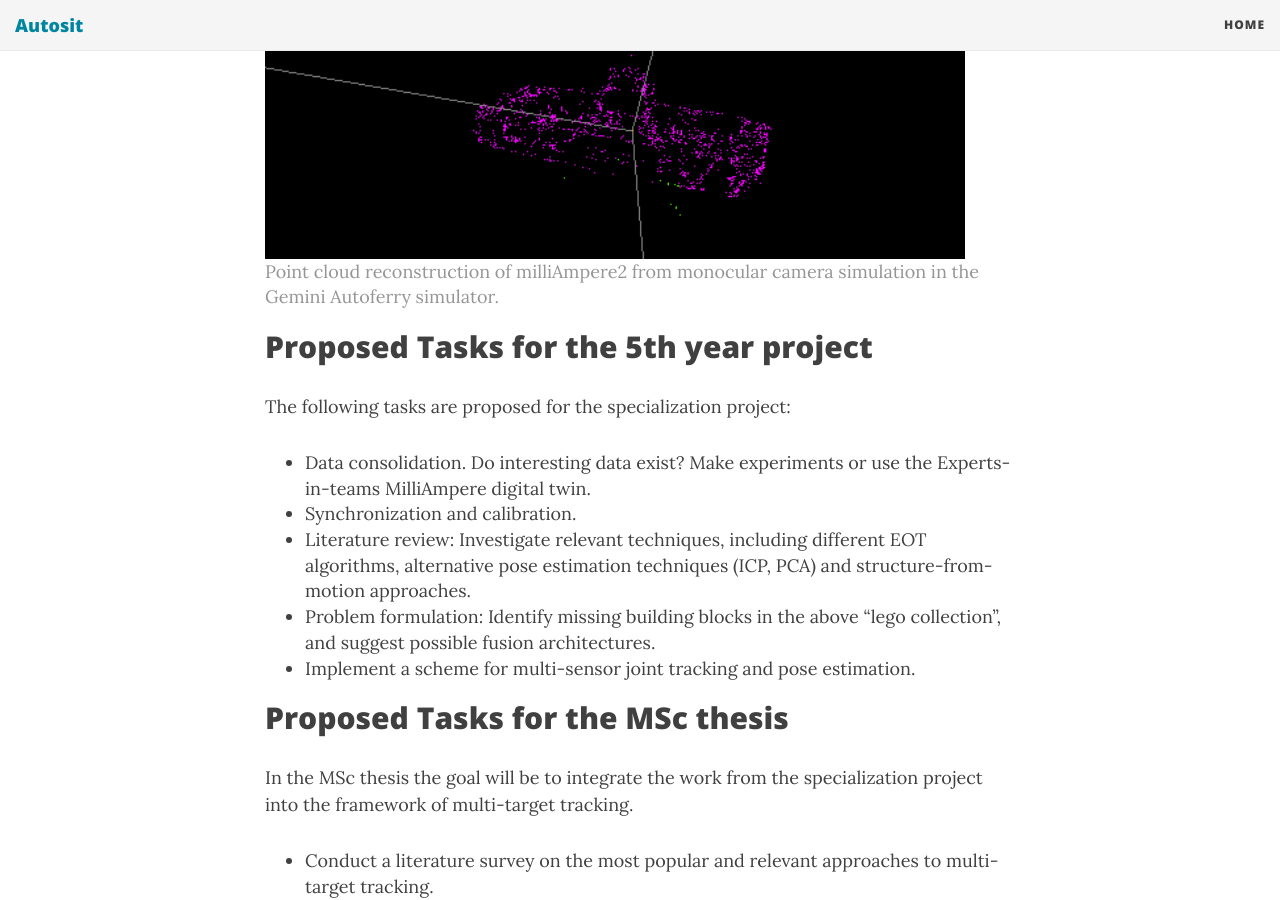
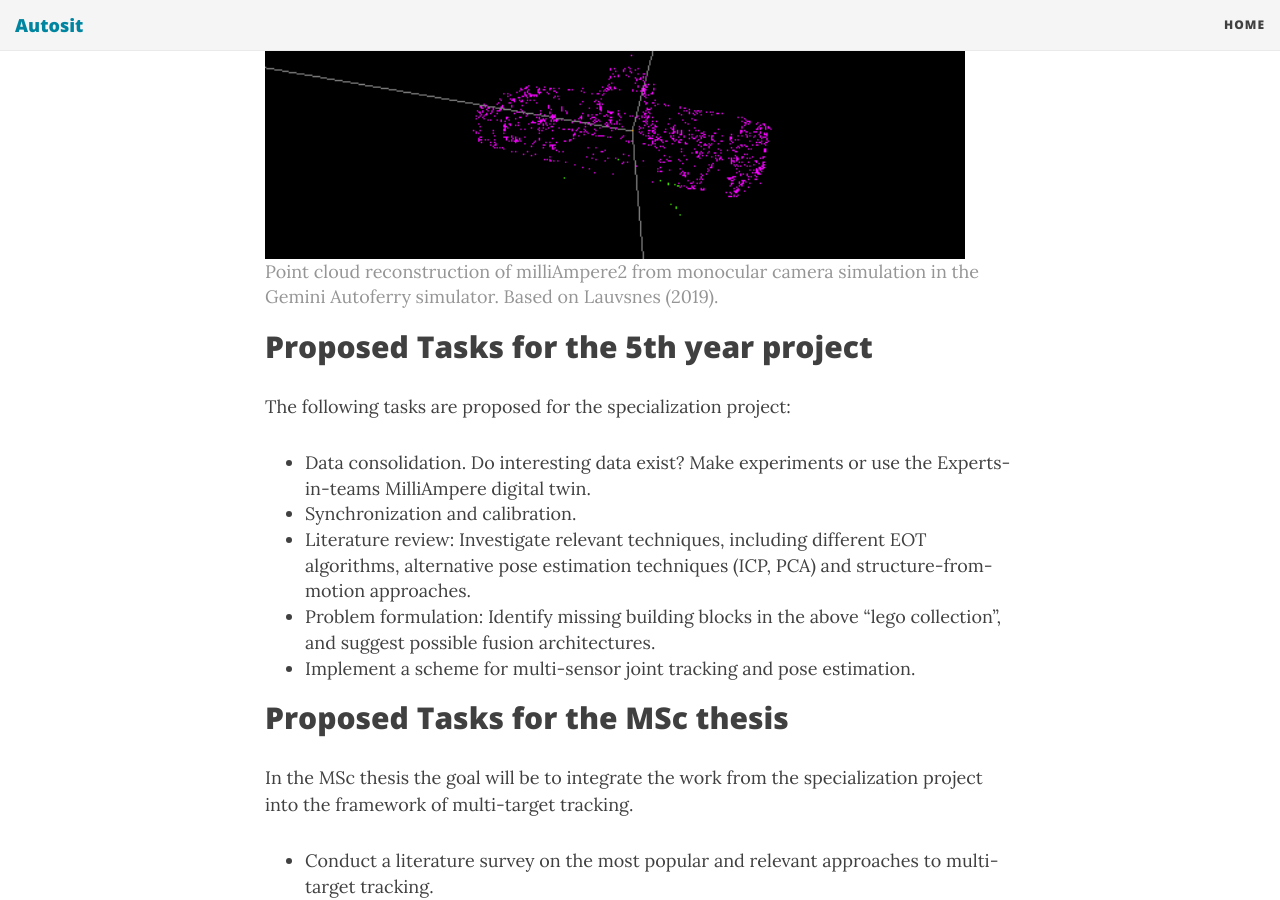
Before and after one commit to autosit/autosit.github.io, a Jekyll site: the page built from _posts/2020-04-08-multisensor-eot.md, in a window 1280 px wide and 900 px high, scrolled down 2394 px. Built offline with Jekyll 4.4.1, drawn with Linux system fonts in a browser that asks for light colours; nearby versions of some CDN libraries.

Commit message:
further revisions ms eot

```diff
--- a/_posts/2020-04-08-multisensor-eot.md
+++ b/_posts/2020-04-08-multisensor-eot.md
@@ -34,7 +34,7 @@ Nevertheless, the time may be ripe for a breakthrough in maritime extended objec
 The goal of this combined specialization and MSc project is to develop an EOT algorithm that combines data from an active sensor (lidar) with data from a passive sensor (infrared or optical camera).
 
 |<img src="{{site.url}}/assets/SimEigen.png" width="700"> |
-|<span style="color:#959595"> Point cloud reconstruction of milliAmpere2 from monocular camera simulation in the Gemini Autoferry simulator. </span>|
+|<span style="color:#959595"> Point cloud reconstruction of milliAmpere2 from monocular camera simulation in the Gemini Autoferry simulator. Based on Lauvsnes (2019).</span>|
 
 ## Proposed Tasks for the 5th year project
 
```
